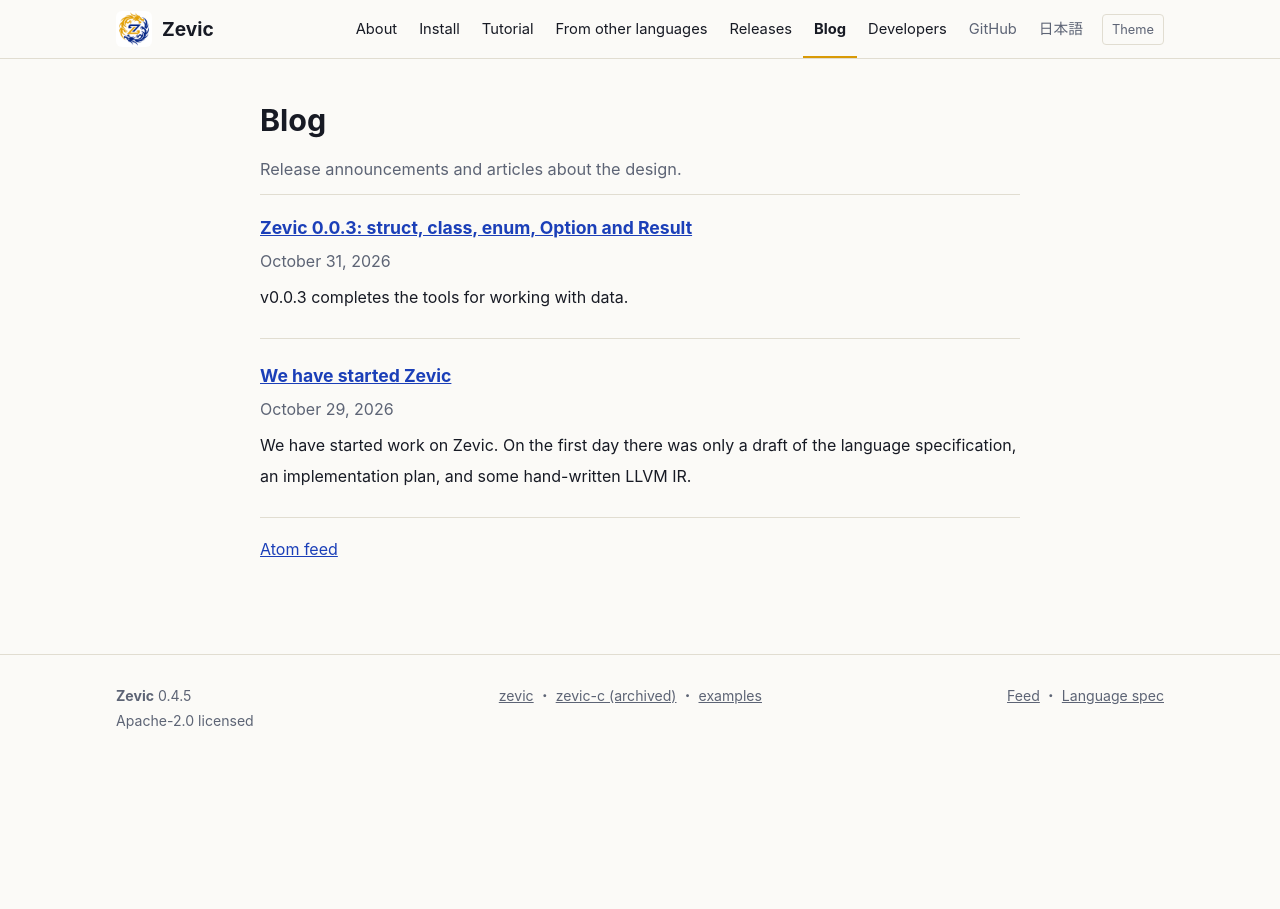
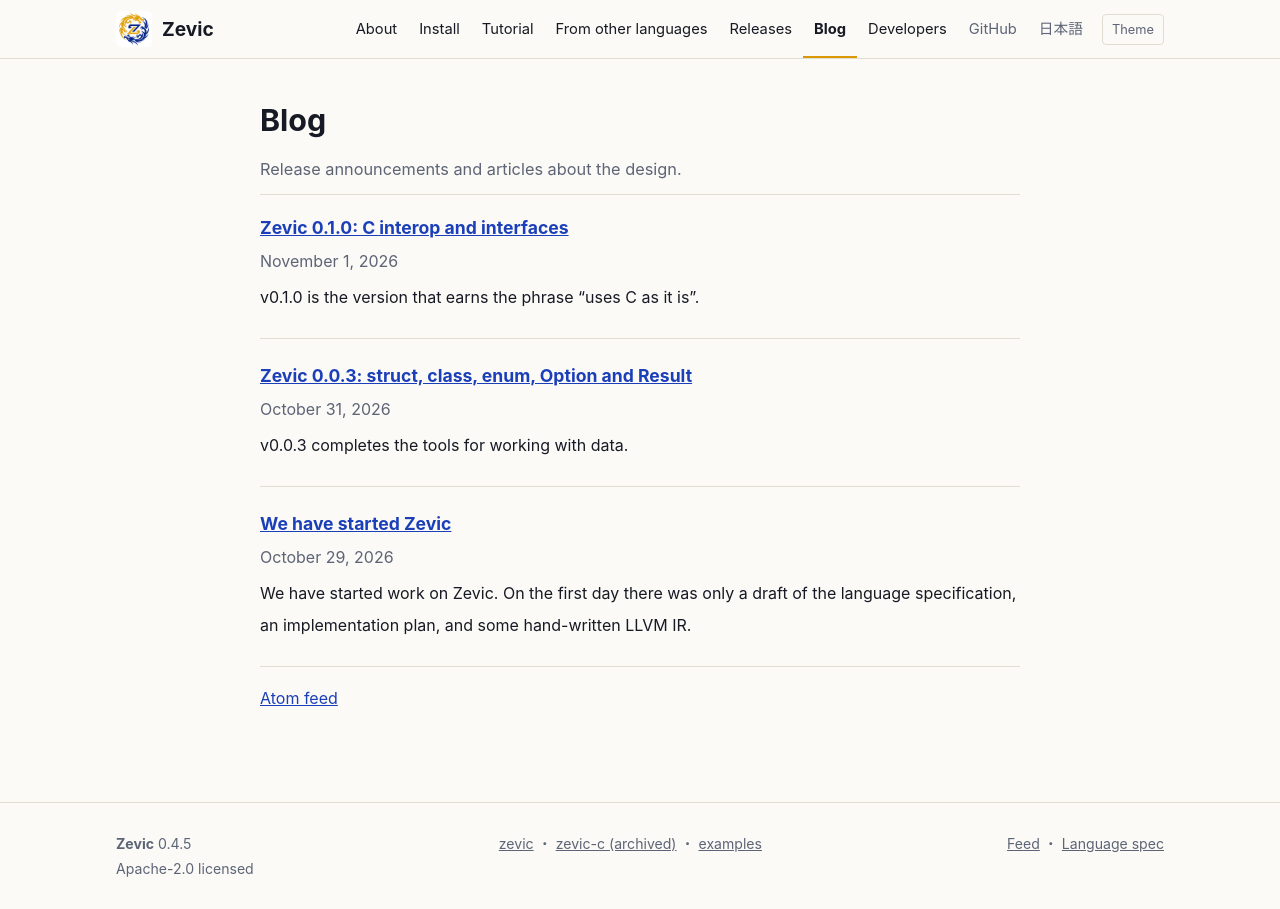
Before and after one commit to zevic-lang/zevic-lang.github.io, a Jekyll site: the page built from en/blog/index.html, in a window 1280 px wide. Built offline with Jekyll 4.4.1, drawn with Linux system fonts in a browser that asks for light colours.

Commit message:
EN blog: Zevic 0.1.0: C interop and interfaces
Co-Authored-By: Claude Sonnet 5.5 <noreply@anthropic.com>
Claude-Session: https://claude.ai/code/session_01ELZTNY1DqdJybfLUMAn58m

````diff
--- a/_posts/2026-11-01-zevic-0-1-0.md
+++ b/_posts/2026-11-01-zevic-0-1-0.md
@@ -1,5 +1,6 @@
 ---
 title: "Zevic 0.1.0: C との連携と interface"
+alt: /en/blog/2026/11/01/zevic-0-1-0/
 ---
 v0.1.0 は、名前のとおり「C をそのまま使える」ための版です。
 
--- /dev/null
+++ b/_posts/en/2026-11-01-zevic-0-1-0.md
@@ -0,0 +1,21 @@
+---
+title: "Zevic 0.1.0: C interop and interfaces"
+alt: /blog/2026/11/01/zevic-0-1-0/
+---
+v0.1.0 is the version that earns the phrase "uses C as it is".
+
+Declare a C function with `extern "C"` and call it, or expose a Zevic function to C with `export "C"`. `--emit-header` also writes the C header. `.c`, `.cpp`, `.o` and `.a` files build together, and `-I`, `-D`, `-L` and `-l` are passed straight on to the compiler and linker.
+
+```zevic
+extern "C" {
+    fn puts(s: CString) -> CInt
+}
+
+fn Main() {
+    let r: CInt = puts("hello".ToC())
+}
+```
+
+There are no implicit conversions between C types (`CInt`, `CString`, `CLong` and so on) and Zevic types. You write them out, as in `x.ToCInt()` or `String.FromC(p)`.
+
+On the language side, `interface` arrived: required methods, default methods, interface extension and dynamic calls, plus generic constraints (`<T: Comparable + Hashable>`). `Map<K, V>` (insertion ordered) and `Set<T>` joined the standard library, also written in Zevic.
````
